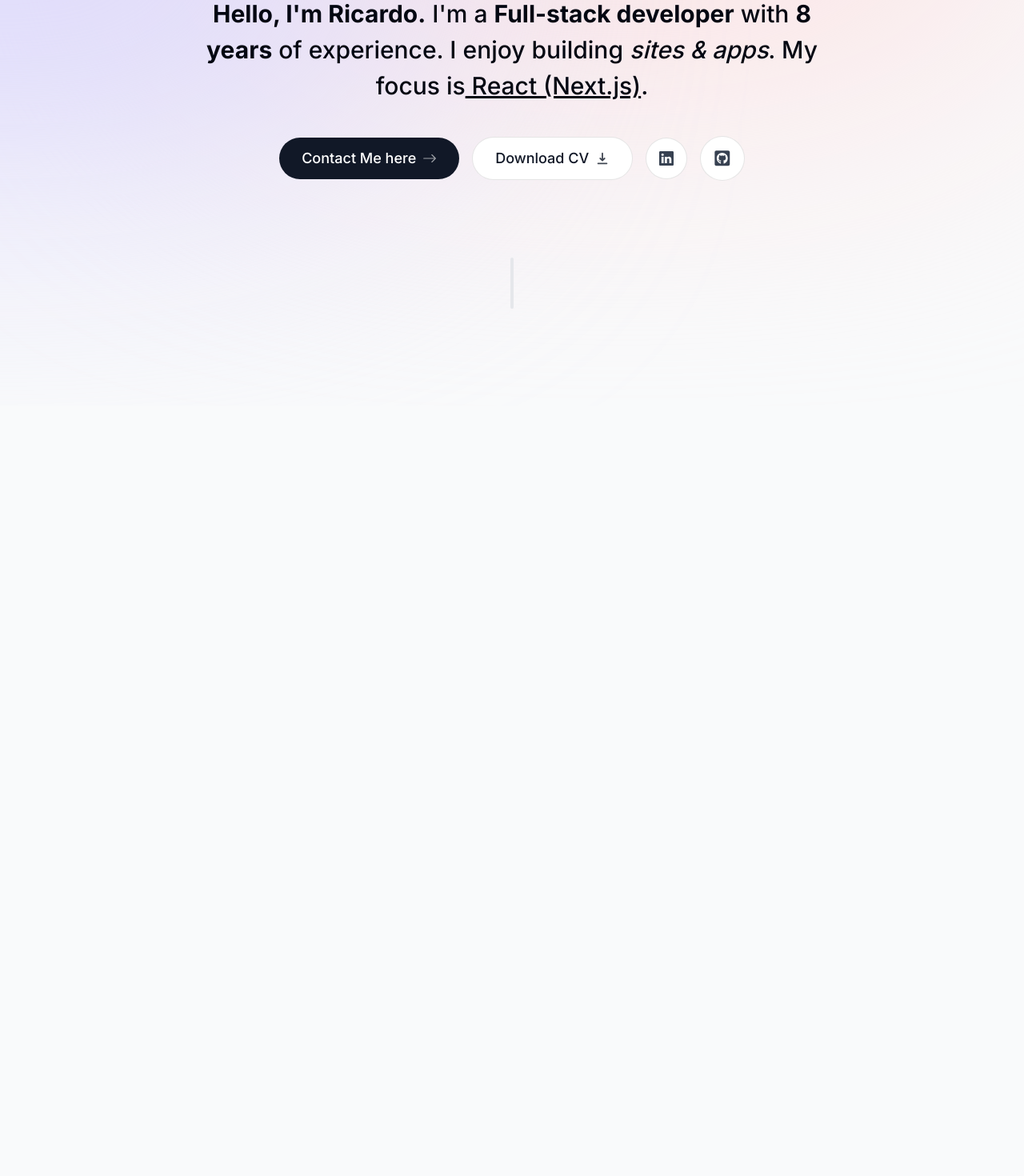
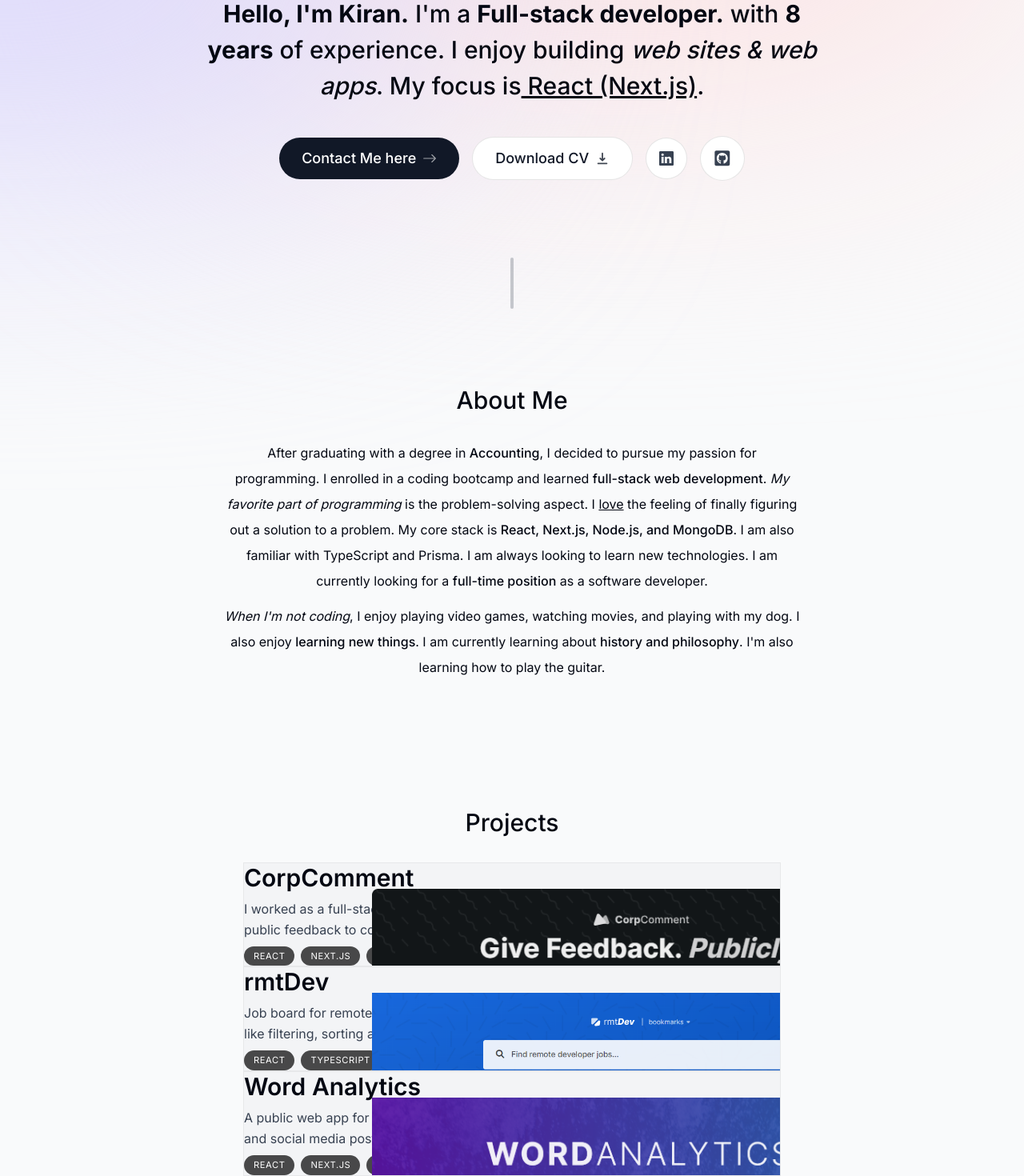
Before and after one commit to KiranPK12/nextjs-kiran-portfolio, a Next.js app: page / in a window 1280 px wide. Shown: the part 293-1763 px from the top of the page at 80% size. Before the commit the page ends 800 px from the top, so only its background shows below. Built offline with nearby package versions, Linux system fonts and the light colour scheme.

Commit message:
project section started

```diff
--- /dev/null
+++ b/app/component/About.tsx
@@ -0,0 +1,47 @@
+"use client";
+import React from "react";
+import SectionHeader from "./Section/SectionHeader";
+import { motion } from "framer-motion";
+
+const About = () => {
+  return (
+    <motion.section
+      className="mb-28 max-w-[45rem] text-center leading-8 sm:mb-40"
+      initial={{ opacity: 0, y: 100 }}
+      animate={{ opacity: 1, y: 0 }}
+      transition={{
+        delay: 0.175,
+      }}
+    >
+      <SectionHeader label="About Me" />
+      <p className="mb-3">
+        {" "}
+        After graduating with a degree in{" "}
+        <span className="font-medium">Accounting</span>, I decided to pursue my
+        passion for programming. I enrolled in a coding bootcamp and learned{" "}
+        <span className="font-medium">full-stack web development</span>.{" "}
+        <span className="italic">My favorite part of programming</span> is the
+        problem-solving aspect. I <span className="underline">love</span> the
+        feeling of finally figuring out a solution to a problem. My core stack
+        is{" "}
+        <span className="font-medium">
+          React, Next.js, Node.js, and MongoDB
+        </span>
+        . I am also familiar with TypeScript and Prisma. I am always looking to
+        learn new technologies. I am currently looking for a{" "}
+        <span className="font-medium">full-time position</span> as a software
+        developer.
+      </p>
+      <p>
+        <span className="italic">When I'm not coding</span>, I enjoy playing
+        video games, watching movies, and playing with my dog. I also enjoy{" "}
+        <span className="font-medium">learning new things</span>. I am currently
+        learning about{" "}
+        <span className="font-medium">history and philosophy</span>. I'm also
+        learning how to play the guitar.
+      </p>
+    </motion.section>
+  );
+};
+
+export default About;
--- a/app/component/Intro.tsx
+++ b/app/component/Intro.tsx
@@ -18,7 +18,8 @@ const Intro = () => {
             transition={{ type: "tween", duration: 0.2 }}
           >
             <Image
-              src="https://images.unsplash.com/photo-1554080353-a576cf803bda?ixlib=rb-4.0.3&ixid=M3wxMjA3fDB8MHxzZWFyY2h8NHx8cGhvdG98ZW58MHx8MHx8fDA%3D&auto=format&fit=crop&w=500&q=60"
+            src='/kiran.JPG'
+              // src="https://images.unsplash.com/photo-1554080353-a576cf803bda?ixlib=rb-4.0.3&ixid=M3wxMjA3fDB8MHxzZWFyY2h8NHx8cGhvdG98ZW58MHx8MHx8fDA%3D&auto=format&fit=crop&w=500&q=60"
               alt="Logo"
               height={192}
               width={192}
@@ -42,17 +43,19 @@ const Intro = () => {
           </motion.span>
         </div>
       </div>
-      <motion.p
+      <motion.h1
         className="mb-10 mt-4 px-4 text-xl font-medium !leading-[1.5] sm:text-3xl "
         initial={{ opacity: 0, y: 100 }}
         animate={{ opacity: 1, y: 0 }}
       >
-        <span className="font-bold">Hello, I'm Ricardo.</span> I'm a{" "}
-        <span className="font-bold">Full-stack developer</span> with{" "}
-        <span className="font-bold">8 years</span> of experience. I enjoy
-        building <span className="italic">sites & apps</span>. My focus is
+        <span className="font-bold">Hello, I'm Kiran.</span> I'm a{" "}
+        <span className="font-bold">Full-stack developer.</span> {" "}
+        with{" "}
+        <span className="font-bold">8 years</span> of experience.
+        I enjoy
+        building <span className="italic">web sites &  web apps</span>. My focus is
         <span className="underline"> React (Next.js)</span>.
-      </motion.p>
+      </motion.h1>
       <motion.div
         className="flex flex-col sm:flex-row gap-4 px-4 text-lg font-medium justify-center items-center "
         initial={{ opacity: 0, y: 100 }}
--- /dev/null
+++ b/app/component/ProjectCard.tsx
@@ -0,0 +1,19 @@
+'use client'
+import { projectsData } from "@/lib/data";
+import Image from "next/image";
+import React from "react";
+
+type ProjectCard = (typeof projectsData)[number];
+
+const ProjectCard = ({title,description,tags,imageUrl}:ProjectCard) => {
+  return <section className="bg-gray-100 max-w-[42rem] border border-black/5 overflow-hidden sm:pr-8 relative">
+    <h3 className="text-3xl font-semibold">{title}</h3>
+    <p className="mt-2 leading-relaxed text-gray-700">{description}</p>
+    <ul className="flex gap-2 mt-2 flex-wrap">{tags.map((tag,index)=>(
+        <li key={index} className="bg-black/[0.7] px-3 py-1 text-[0.7rem] uppercase tracking-wider rounded-full text-white ">{tag}</li>
+    ))}</ul>
+    <Image src={imageUrl} alt="Project Image" quality={95} className="absolute top-8 -right-40"/>
+  </section>;
+};
+
+export default ProjectCard;
--- /dev/null
+++ b/app/component/Projects.tsx
@@ -0,0 +1,19 @@
+import React from 'react'
+import SectionHeader from './Section/SectionHeader'
+import { projectsData } from '@/lib/data'
+import ProjectCard from './ProjectCard'
+
+const Projects = () => {
+  return (
+    <section>
+        <SectionHeader label='Projects' />
+        <div>
+            {projectsData.map((project,index)=>(
+                <ProjectCard key={index} {...project}/>
+            ))}
+        </div>
+    </section>
+  )
+}
+
+export default Projects
--- a/app/component/SectionDivider.tsx
+++ b/app/component/Section/SectionDivider.tsx
@@ -5,7 +5,7 @@ import { motion } from "framer-motion";
 const SectionDivider = () => {
   return (
     <motion.div
-      className="bg-gray-200 my-24 h-16 w-1 rounded-full hidden sm:block opacity-70"
+      className="bg-gray-600/30 my-24 h-16 w-1 rounded-full hidden sm:block"
       initial={{ opacity: 0, y: 100 }}
       animate={{opacity:1,y:0}}
       transition={{delay:0.125}}
--- /dev/null
+++ b/app/component/Section/SectionHeader.tsx
@@ -0,0 +1,15 @@
+import React from "react";
+
+interface SectionHeaderProps {
+  label: string;
+}
+
+const SectionHeader:React.FC<SectionHeaderProps> = ({label}:SectionHeaderProps) => {
+  return (
+    <h2 className="text-3xl font-medium capitalize mb-8 text-center">
+        {label}
+    </h2>
+  );
+};
+
+export default SectionHeader;
--- a/app/page.tsx
+++ b/app/page.tsx
@@ -1,11 +1,16 @@
+import About from "./component/About";
 import Intro from "./component/Intro";
-import SectionDivider from "./component/SectionDivider";
+import Projects from "./component/Projects";
+import SectionDivider from "./component/Section/SectionDivider";
 
 export default function Home() {
   return (
     <main className="flex flex-col items-center px-4">
       <Intro />
       <SectionDivider/>
+      <About/>
+      {/* <SectionDivider/> */}
+      <Projects/>
     </main>
   );
 }
```
Also changed, not shown: public/kiran.JPG (added).
